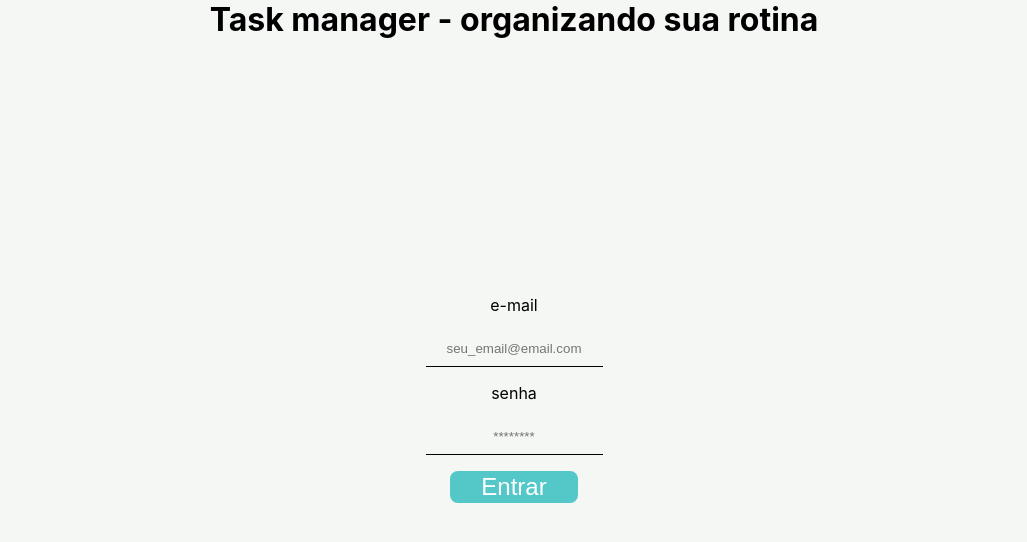
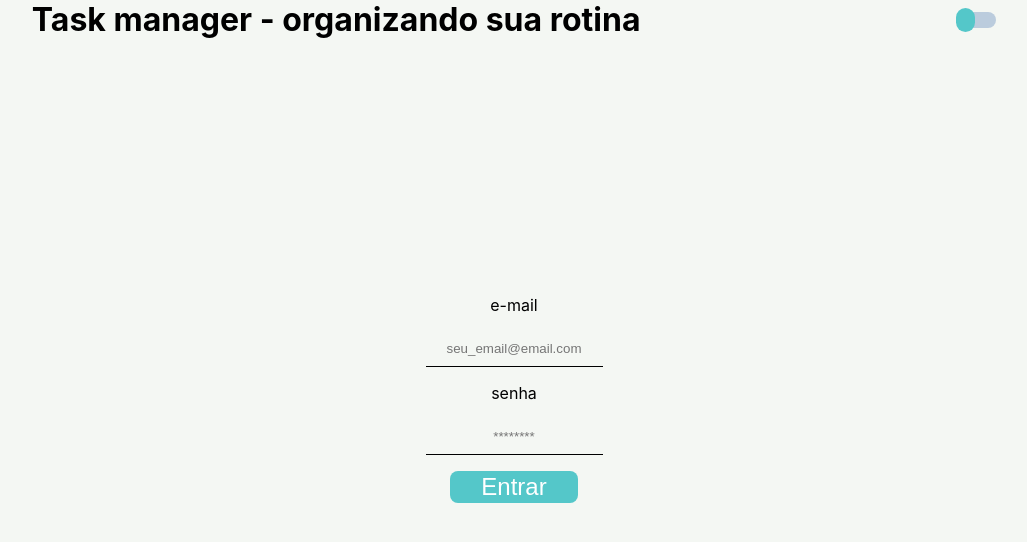
Before and after one commit to Valdeci97/task-manager, a React (Vite) app in the folder app/: page /login in a window 1280 px wide. Shown: the top 542 px of the page, without its empty margins (126-1153 px from the left). Built offline with nearby package versions, Linux system fonts and the light colour scheme.

Commit message:
feat(header): create switch theme button

```diff
--- a/app/src/components/Header.tsx
+++ b/app/src/components/Header.tsx
@@ -1,12 +1,35 @@
+import { useContext } from 'react';
+import { AppCtx } from '../context/Provider';
 import { SH } from '../styles/header';
+import { SW } from '../styles/switch';
 
 export default function Header(): JSX.Element {
+  const { theme, setTheme } = useContext(AppCtx);
+
+  function handleTheme(): void {
+    const isLight = theme === 'light';
+    if (isLight) {
+      return setTheme('dark');
+    }
+    setTheme('light');
+  }
+
   return (
     <>
       <SH.Container>
         <header>
           <h1>Task manager - organizando sua rotina</h1>
         </header>
+        <SW.Theme htmlFor="theme">
+          <input
+            type="checkbox"
+            role="switch"
+            name="theme-handler"
+            id="theme"
+            onChange={handleTheme}
+          />
+          <span />
+        </SW.Theme>
       </SH.Container>
     </>
   );
--- /dev/null
+++ b/app/src/interfaces/api/Login.ts
@@ -0,0 +1,7 @@
+export interface Login {
+  login: {
+    user: { id: string; name: string; email: string };
+    token: { token: string };
+  };
+  message?: string;
+}
--- a/app/src/styles/header.ts
+++ b/app/src/styles/header.ts
@@ -2,7 +2,7 @@ import styled from 'styled-components';
 
 const Container = styled.div`
   display: flex;
-  justify-content: center;
+  justify-content: space-around;
 `;
 
 export const SH = {
--- /dev/null
+++ b/app/src/styles/switch.ts
@@ -0,0 +1,39 @@
+import styled from 'styled-components';
+
+const Theme = styled.label`
+  align-items: center;
+  align-self: center;
+  background-color: #bcd;
+  border-radius: 1rem;
+  display: flex;
+  height: 1rem;
+  justify-content: center;
+  position: relative;
+  width: 2.5rem;
+
+  input {
+    cursor: pointer;
+    height: 100%;
+    opacity: 0;
+    width: 100%;
+  }
+
+  span {
+    background-color: #54c7c9;
+    border-radius: 1rem;
+    cursor: pointer;
+    left: 0;
+    position: absolute;
+    height: 1.5rem;
+    width: 1.2rem;
+  }
+
+  input:checked + span {
+    background: #d4520c;
+    left: 70%;
+  }
+`;
+
+export const SW = {
+  Theme,
+};
--- /dev/null
+++ b/app/src/utils/constants/index.ts
@@ -0,0 +1,16 @@
+export const toastConfig = {
+  messages: {
+    err: {
+      title: 'ERRO!',
+      content: 'API fora do ar! Tente novamente em alguns instantes...',
+    },
+    warn: {
+      title: 'Falha no login!',
+    },
+    success: {
+      title: 'Login bem sucedido!',
+      content: 'Você será redirecionado em breve.',
+    },
+  },
+  duration: 4500,
+};
--- /dev/null
+++ b/app/src/utils/handleLoginResponse.ts
@@ -0,0 +1,34 @@
+import { AxiosError } from 'axios';
+import { toast } from '../components/ToastManager';
+import { Login } from '../interfaces/api/Login';
+import { setupToastContainerCss } from './setupToastContainerCss';
+import { toastConfig } from '../utils/constants';
+
+export function handleLoginResponse(
+  response: Login | AxiosError | null,
+  theme: string,
+): void {
+  setupToastContainerCss();
+  if (!response) {
+    return toast.warn({
+      title: toastConfig.messages.err.title,
+      content: toastConfig.messages.err.content,
+      duration: toastConfig.duration,
+      theme,
+    });
+  }
+  if (response.message) {
+    return toast.error({
+      title: toastConfig.messages.warn.title,
+      content: response.message,
+      duration: toastConfig.duration,
+      theme,
+    });
+  }
+  return toast.sucess({
+    title: toastConfig.messages.success.title,
+    content: toastConfig.messages.success.content,
+    duration: toastConfig.duration,
+    theme,
+  });
+}
```
